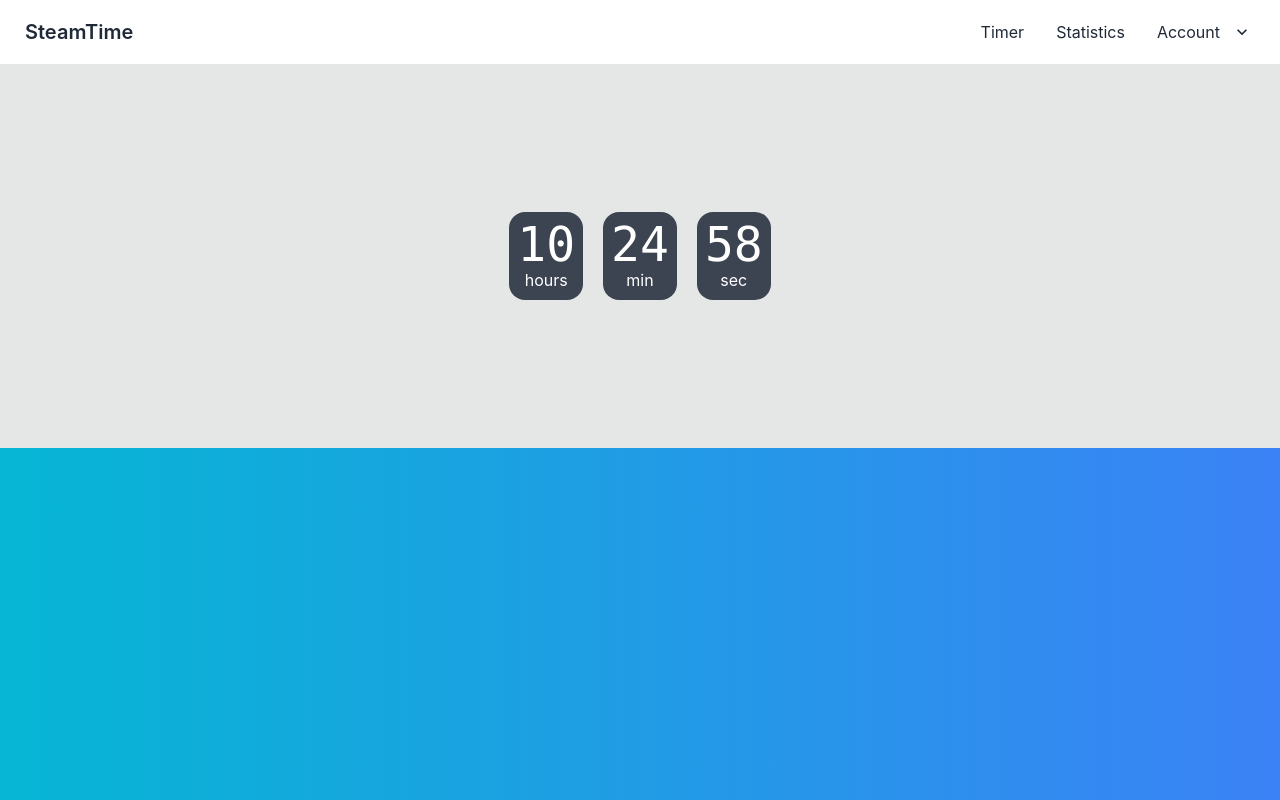
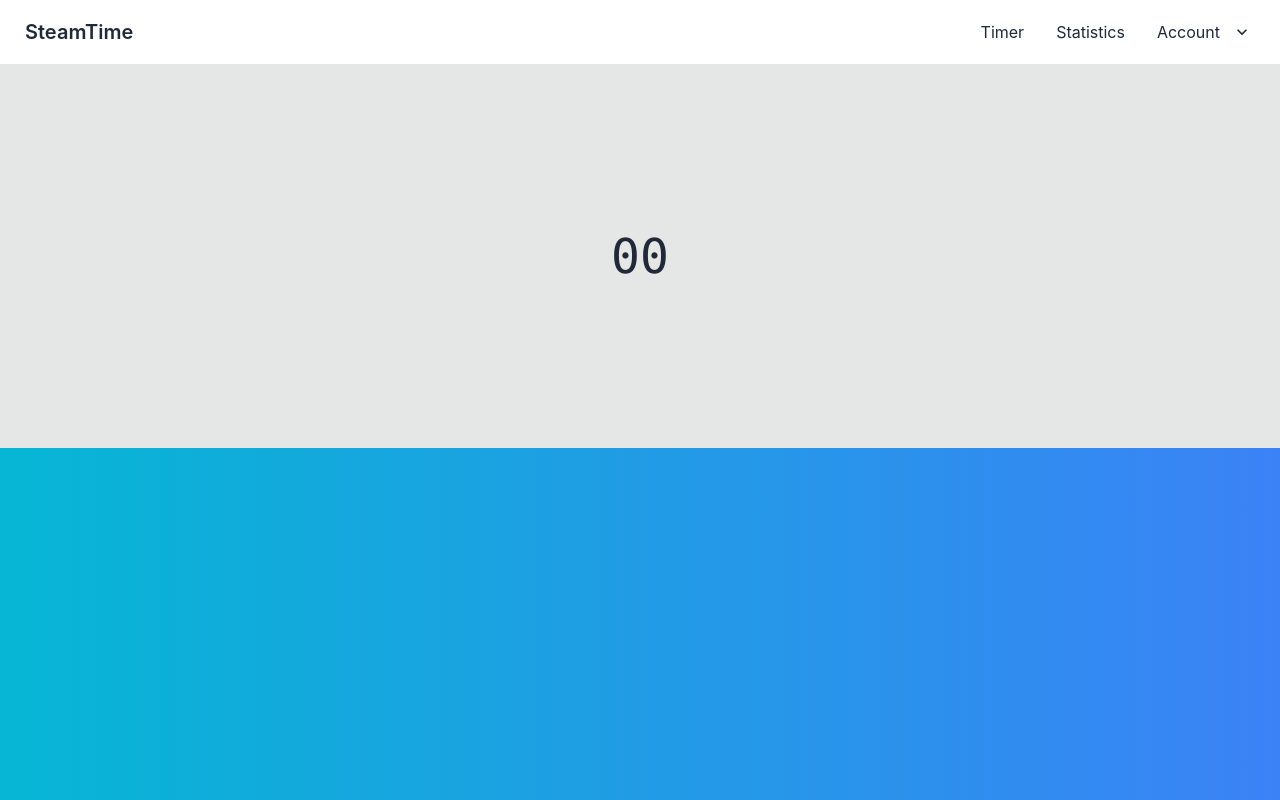
Before and after one commit to KyoshiNoda/Steam-Time, a React (Create React App) app in the folder client/: page /timer in a window 1280 px wide. Built offline with nearby package versions, Linux system fonts and the light colour scheme.

Commit message:
added useEffect with pending countdown

```diff
--- a/client/src/components/Timer/CountDown.jsx
+++ b/client/src/components/Timer/CountDown.jsx
@@ -1,27 +1,10 @@
 import React from "react";
 
-function CountDown() {
+function CountDown(props) {
   return (
-    <div className="grid grid-flow-col gap-5 text-center auto-cols-max">
-      <div className="flex flex-col p-2 bg-neutral rounded-box text-neutral-content">
-        <span className="countdown font-mono text-5xl">
-          <span style={{ "--value": 10 }}></span>
-        </span>
-        hours
-      </div>
-      <div className="flex flex-col p-2 bg-neutral rounded-box text-neutral-content">
-        <span className="countdown font-mono text-5xl">
-          <span style={{ "--value": 24 }}></span>
-        </span>
-        min
-      </div>
-      <div className="flex flex-col p-2 bg-neutral rounded-box text-neutral-content">
-        <span className="countdown font-mono text-5xl">
-          <span style={{ "--value": 58 }}></span>
-        </span>
-        sec
-      </div>
-    </div>
+    <span className="countdown font-mono text-5xl">
+      <span style={props.value}></span>
+    </span>
   );
 }
 
--- /dev/null
+++ b/client/src/components/Timer/Time.jsx
@@ -0,0 +1,38 @@
+import React,{useState,useEffect} from "react";
+import Countdown from
+function Time() {
+  const [value, setValue] = useState(0);
+
+  useEffect(() => {
+    const timer = setTimeout(() => {
+      setValue((v) => (v <= 0 ? value : v - 1));
+    }, 1000);
+
+    return () => {
+      clearTimeout(timer);
+    };
+  }, [value]);
+
+  return (
+    <div className="grid grid-flow-col gap-5 text-center auto-cols-max">
+      <div className="flex flex-col p-2 bg-neutral rounded-box text-neutral-content">
+        <Countdown className="font-mono text-5xl" value={15} />
+        days
+      </div>
+      <div className="flex flex-col p-2 bg-neutral rounded-box text-neutral-content">
+        <Countdown className="font-mono text-5xl" value={10} />
+        hours
+      </div>
+      <div className="flex flex-col p-2 bg-neutral rounded-box text-neutral-content">
+        <Countdown className="font-mono text-5xl" value={24} />
+        min
+      </div>
+      <div className="flex flex-col p-2 bg-neutral rounded-box text-neutral-content">
+        <Countdown className="font-mono text-5xl" value={value} />
+        sec
+      </div>
+    </div>
+  );
+}
+
+export default Time;
```
